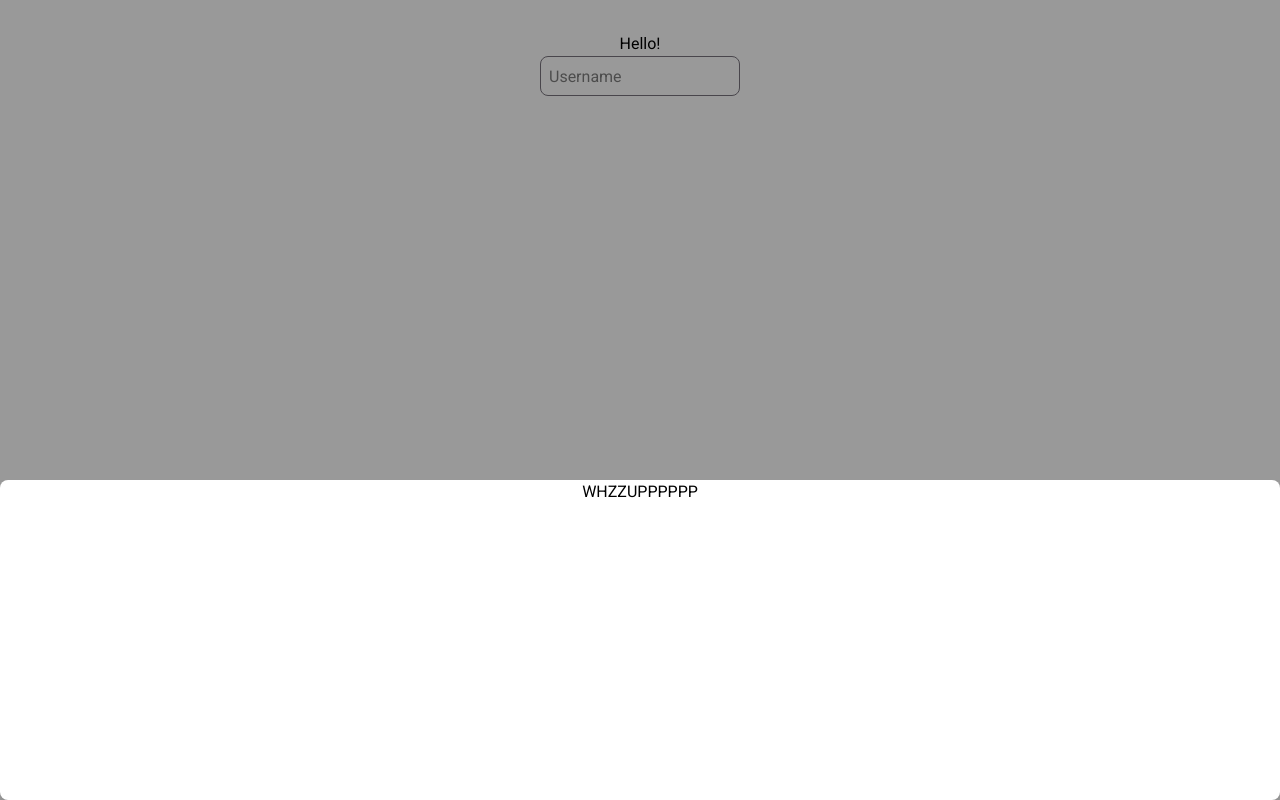
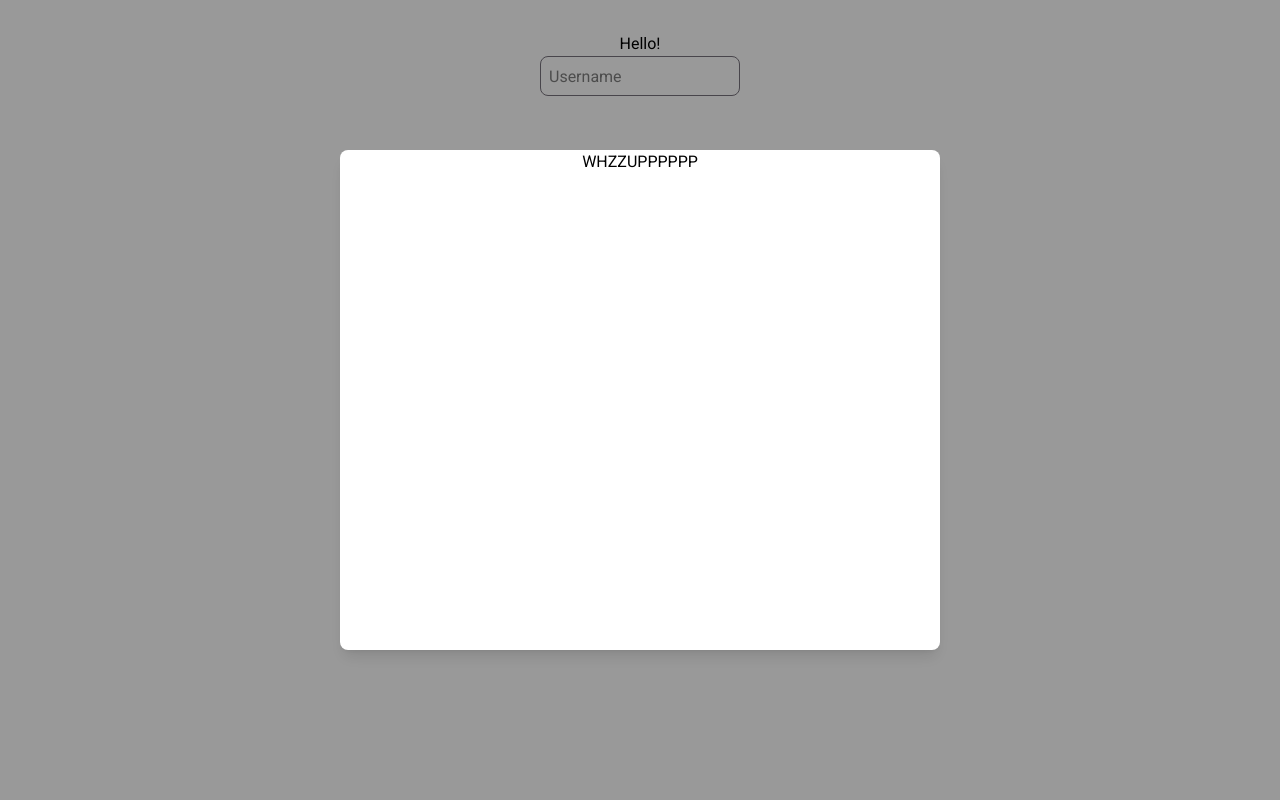
Before and after one commit to SimplifySchool/simplify-school, a React (Vite) app in the folder frontend/: page / in a window 1280 px wide. Built offline with nearby package versions, Linux system fonts and the light colour scheme.

Commit message:
FD-5 Implemented the basic design of the dialog box

```diff
--- a/frontend/src/components/Button.tsx
+++ b/frontend/src/components/Button.tsx
@@ -2,8 +2,8 @@ import React from 'react'
 
 export interface ButtonProps
     extends React.ButtonHTMLAttributes<HTMLButtonElement> {
-    icon?: React.ReactNode,
-    iconPosition?: 'left'  | 'right'
+    icon?: React.ReactNode
+    iconPosition?: 'left' | 'right'
     iconOnly?: boolean
     variant?: 'contained' | 'outlined' | 'text' | 'tonal'
     color?: 'primary' | 'secondary'
@@ -22,7 +22,6 @@ export function Button({
     className = '',
     ...props
 }: ButtonProps) {
-
     if (icon && !children) {
         iconOnly = true
     }
@@ -59,10 +58,10 @@ export function Button({
     }
 
     const iconOnlySizes = {
-    sm: 'h-8 w-8',
-    md: 'h-10 w-10',
-    lg: 'h-12 w-12',
-  }
+        sm: 'h-8 w-8',
+        md: 'h-10 w-10',
+        lg: 'h-12 w-12',
+    }
 
     const variantStyles = variants[variant][color]
     const sizeStyles = iconOnly ? iconOnlySizes[size] : sizes[size]
@@ -72,19 +71,22 @@ export function Button({
     return (
         <button className={combinedClasses} {...props}>
             {!iconOnly && icon && iconPosition == 'left' && (
-                <span className='flex h-5 w-5 p-4 items-center justify-center'>{icon}</span>
+                <span className="flex h-5 w-5 p-4 items-center justify-center">
+                    {icon}
+                </span>
             )}
 
             {!iconOnly && children}
 
             {!iconOnly && icon && iconPosition == 'right' && (
-                <span className='flex h-5 w-5 items-center justify-center'>{icon}</span>
+                <span className="flex h-5 w-5 items-center justify-center">
+                    {icon}
+                </span>
             )}
 
             {iconOnly && icon}
         </button>
     )
-
 }
 
 export default Button
--- a/frontend/src/components/DialogBox/Dialog.tsx
+++ b/frontend/src/components/DialogBox/Dialog.tsx
@@ -5,7 +5,12 @@ interface DialogProps {
     closeOnBackdropClick?: boolean
     closeOnEsc?: boolean
 
-    variant?: 'basic' | 'half'
+    backgroundColor?: string
+
+    extraBackdropClassNames?: string
+    extraDialogBoxClassNames?: string
+
+    variant?: 'basic' | 'half' | 'full'
     width?: 'sm' | 'md' | 'lg'
     height?: 'sm' | 'md' | 'lg'
     children: React.ReactNode
@@ -16,40 +21,58 @@ export function Dialog({
     onClose,
     closeOnBackdropClick = true,
     closeOnEsc = true,
-    variant = 'half',
-    width = 'md',
-    height = 'md',
+    backgroundColor = 'bg-white',
+    extraBackdropClassNames = '',
+    extraDialogBoxClassNames = '',
+    variant = 'basic',
+    width = 'sm',
+    height = 'lg',
     children,
 }: DialogProps) {
     if (!open) {
         return null
     }
 
-    const widthsHalf = {
-        sm: 'max-w-sm',
-        md: 'max-w-md',
-        lg: 'max-w-lg',
+    const heights = {
+        basic: {
+            sm: 'h-75',
+            md: 'h-100',
+            lg: 'h-125',
+        },
+        half: {
+            sm: 'h-50',
+            md: 'h-80',
+            lg: 'h-100',
+        },
     }
 
-    const heightsHalf = {
-        sm: 'h-50',
-        md: 'h-80',
-        lg: 'h-100',
+    const widths = {
+        sm: 'w-150',
+        md: 'w-200',
+        lg: 'w-250',
     }
 
-    const finalWidth = variant === 'half' ? 'w-full' : ''
-    const finalHeight = variant === 'half' ? heightsHalf[height] : ''
+    const positions = {
+        basic: 'items-center',
+        half: 'items-end',
+        full: 'items-start', // It does not matter where this one goes, it takes up the full screen either ways.
+    }
+
+    const finalWidth = variant === 'basic' ? widths[width] : 'w-full'
+    const finalHeight = variant === 'full' ? 'h-full' : heights[variant][height]
     const finalSize = `${finalHeight} ${finalWidth}`
+
+    const finalItemsPosition = `${positions[variant]}`
 
     return (
         <div
-            className="fixed inset-0 z-50 flex items-end justify-center"
+            className={`fixed inset-0 z-50 flex ${finalItemsPosition} justify-center ${extraBackdropClassNames}`}
             onClick={closeOnBackdropClick ? onClose : undefined}
         >
             <div className="absolute inset-0 bg-black/40" />
 
             <div
-                className={`relative bg-white rounded-lg shadow-lg  ${finalSize}`}
+                className={`relative ${backgroundColor} rounded-lg shadow-lg  ${finalSize} ${extraDialogBoxClassNames}`}
                 onClick={(e) => e.stopPropagation()}
             >
                 {children}
--- a/frontend/src/components/DialogBox/DialogContent.tsx
+++ b/frontend/src/components/DialogBox/DialogContent.tsx
@@ -0,0 +1,9 @@
+export function DialogContent({
+    children,
+    extraClassNames = '',
+}: {
+    children: React.ReactNode
+    extraClassNames?: string
+}) {
+    return <div className={`px-6 py-4 ${extraClassNames}`}>{children}</div>
+}
--- a/frontend/src/components/DialogBox/DialogFooter.tsx
+++ b/frontend/src/components/DialogBox/DialogFooter.tsx
@@ -0,0 +1,21 @@
+interface DialogFooterProps {
+    bottomSeperator?: boolean
+    extraClassName?: string
+    children: React.ReactNode
+}
+
+export function DialogFooter({
+    bottomSeperator = false,
+    extraClassName = '',
+    children,
+}: DialogFooterProps) {
+    const sepertor = bottomSeperator ? 'border-t' : ''
+
+    return (
+        <div
+            className={`flex px-6 py-4 ${sepertor} justify-end items-emd gap-2 ${extraClassName}`}
+        >
+            {children}
+        </div>
+    )
+}
--- a/frontend/src/components/DialogBox/DialogHeader.tsx
+++ b/frontend/src/components/DialogBox/DialogHeader.tsx
@@ -0,0 +1,23 @@
+interface DialogHeaderProps {
+    title?: string
+    titleProperties?: string
+    extraClassNames?: string
+    underlinedSeperator?: boolean
+    children?: React.ReactNode
+}
+
+export function DialogHeader({
+    title = '',
+    titleProperties = 'text-lg font-semibold',
+    underlinedSeperator = false,
+    extraClassNames = '',
+    children,
+}: DialogHeaderProps) {
+    const seperator = underlinedSeperator ? 'border-b' : ''
+    return (
+        <div className={`px-6 py-4 ${seperator} ${extraClassNames}`}>
+            {title && <h2 className={`${titleProperties}`}>{title}</h2>}
+            {children}
+        </div>
+    )
+}
```
